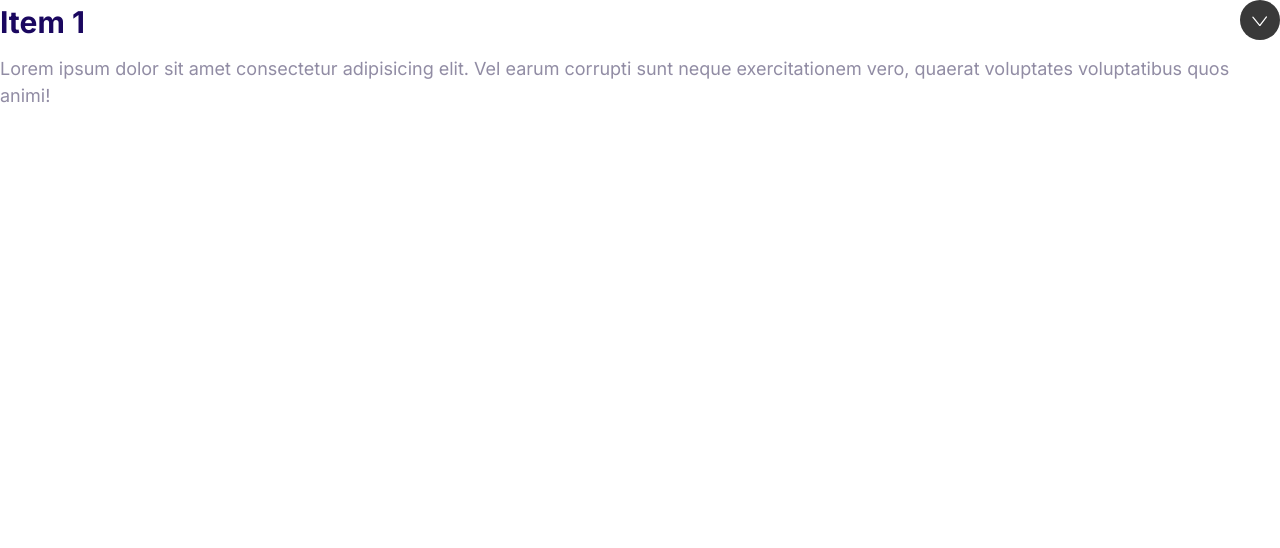
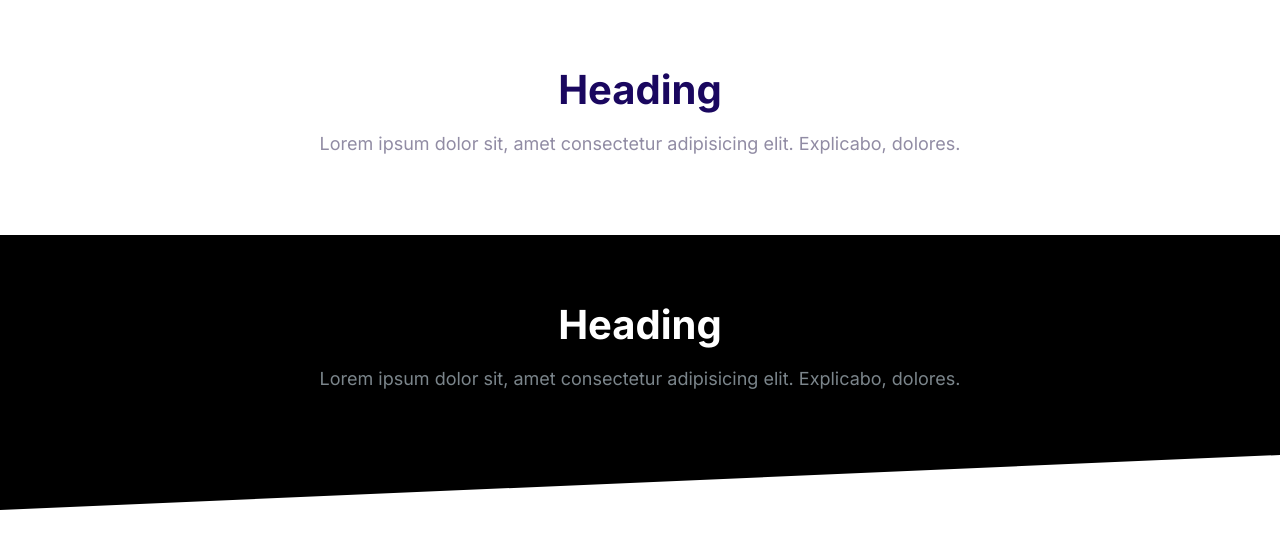
Before and after one commit to JamieNewson/mywebsitemoshify, a plain HTML site: page index.html in a window 1280 px wide. Drawn offline with Linux system fonts and the light colour scheme.

Commit message:
Build block element for page sections.

```diff
--- a/css/styles.css
+++ b/css/styles.css
@@ -13,6 +13,11 @@
 *::after,
 *::before {
   box-sizing: border-box;
+}
+
+.container {
+  max-width: 1140px;
+  margin: 0 auto;
 }
 
 /* Typography*/
@@ -568,3 +573,35 @@ a {
   max-height: 100vh;
   opacity: 1;
 }
+
+/* Blocks */
+.block {
+  --padding-vertical: 6rem;
+  padding: var(--padding-vertical) 2rem;
+}
+.block__header {
+  text-align: center;
+}
+
+.block__heading {
+  margin-top: 0;
+}
+
+.block--dark {
+  background: #000;
+  color: #7b858b;
+}
+
+.block--dark .block__heading {
+  color: #fff;
+}
+
+.block--skewed-right {
+  clip-path: polygon(0 0, 100% 0, 100% 100%, 0 80%);
+  padding-bottom: calc(var(--padding-vertical) + 4rem);
+}
+
+.block--skewed-left {
+  clip-path: polygon(0 0, 100% 0, 100% 80%, 0 100%);
+  padding-bottom: calc(var(--padding-vertical) + 4rem);
+}
--- a/index.html
+++ b/index.html
@@ -14,21 +14,26 @@
     <link rel="stylesheet" href="css/styles.css" />
   </head>
   <body>
-    <div class="collapsible collapsible--expanded">
-      <header class="collapsible__header">
-        <h2 class="collapsible__heading">Item 1</h2>
-        <svg class="icon icon--white collapsible__chevron">
-          <use xlink:href="images/sprite.svg#chevron"></use>
-        </svg>
+    <section class="block container">
+      <header class="block__header">
+        <h2 class="block__heading">Heading</h2>
+        <p>
+          Lorem ipsum dolor sit, amet consectetur adipisicing elit. Explicabo,
+          dolores.
+        </p>
       </header>
-      <div class="collapsible__content">
-        <p>
-          Lorem ipsum dolor sit amet consectetur adipisicing elit. Vel earum
-          corrupti sunt neque exercitationem vero, quaerat voluptates
-          voluptatibus quos animi!
-        </p>
-      </div>
-    </div>
+    </section>
+    <section class="block block--dark block--skewed-left">
+      <header class="block__header">
+        <div class="container">
+          <h2 class="block__heading">Heading</h2>
+          <p>
+            Lorem ipsum dolor sit, amet consectetur adipisicing elit. Explicabo,
+            dolores.
+          </p>
+        </div>
+      </header>
+    </section>
     <script src="js/main.js"></script>
   </body>
 </html>
```
Also changed, not shown: components/blocks.html (added, +20 -0 lines).
